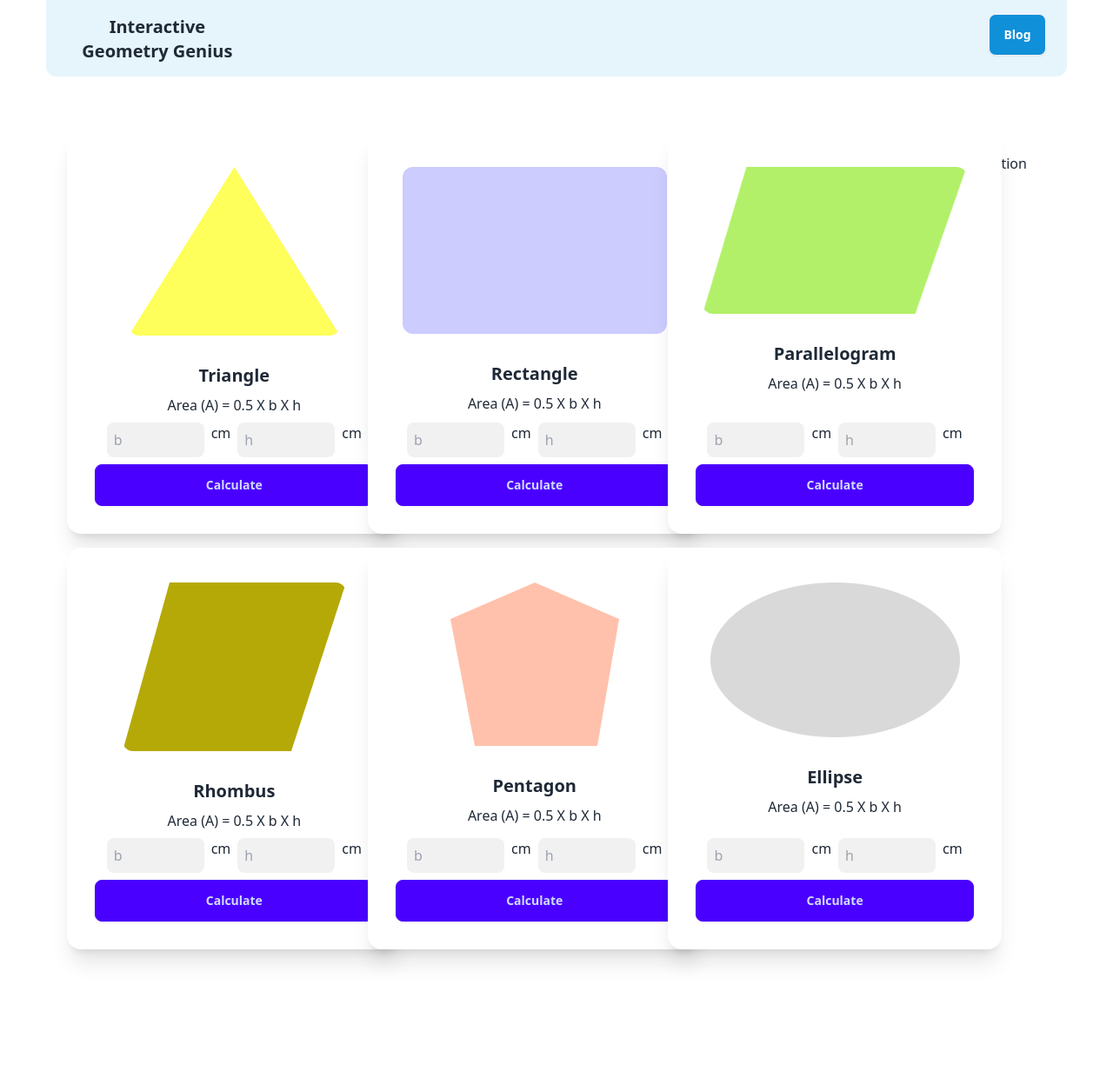
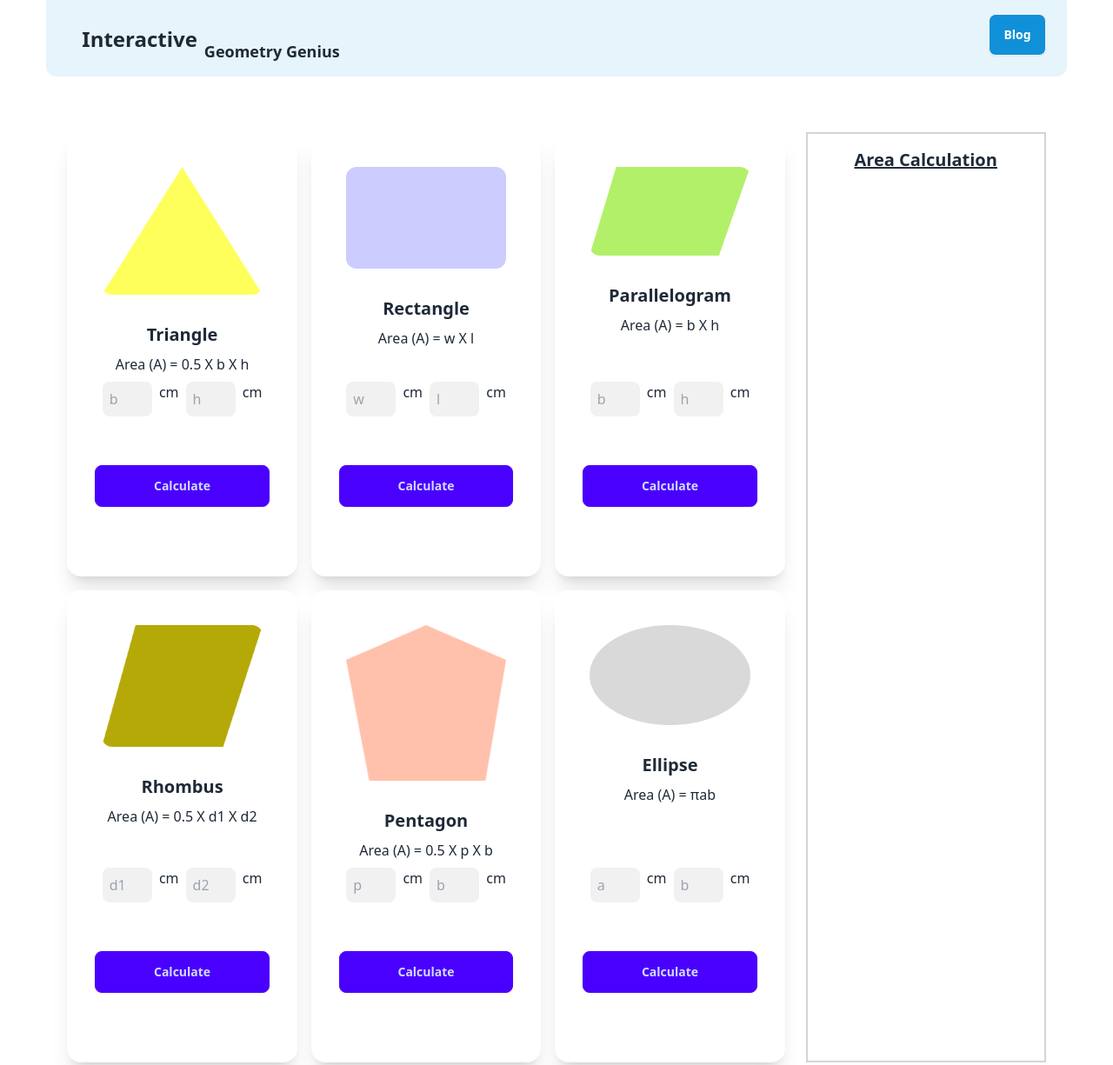
Before and after one commit to NaimoonJannat/Module-25-Geometry-Genius, a plain HTML site: page index.html in a window 1280 px wide. Shown: the part 32-1257 px from the top of the page at 87% size. Before the commit the page ends 1188 px from the top, so only its background shows below. Drawn offline with nearby package versions, Linux system fonts and the light colour scheme.

Commit message:
Design completed

```diff
--- a/index.html
+++ b/index.html
@@ -13,17 +13,11 @@
     <header>
         <div class="navbar bg-[#1090D81A] rounded-xl w-11/12 p-6 my-6 mx-auto">
             <div class="navbar-start">
-                <div class="dropdown">
-                    <div tabindex="0" role="button" class="btn btn-ghost lg:hidden">
-                        <svg xmlns="http://www.w3.org/2000/svg" class="h-5 w-5" fill="none" viewBox="0 0 24 24"
-                            stroke="currentColor">
-                            <path stroke-linecap="round" stroke-linejoin="round" stroke-width="2"
-                                d="M4 6h16M4 12h8m-8 6h16" />
-                        </svg>
-                    </div>
+                <div >
+                    <p class="btn btn-ghost text-lg h-7"><span class="text-2xl font-bold">Interactive</span><br>
+                        Geometry Genius</p>
                 </div>
-                <a class="btn btn-ghost text-xl">Interactive <br>
-                    Geometry Genius</a>
+
             </div>
 
             <div class="navbar-end">
@@ -34,11 +28,12 @@
 
     <main>
         <div class="w-11/12 mx-auto p-6 my-10">
-            <div class="flex">
+            <div class="flex gap-6">
                 <!-- grid cards container  -->
-                <div class="grid grid-cols-3 gap-4">
+                <div class="grid grid-cols-3 gap-4 w-3/4">
+
                     <!-- first card  -->
-                    <div class="card w-96 bg-base-100 shadow-xl">
+                    <div class="card bg-base-100 shadow-xl">
                         <figure class="px-10 pt-10">
                             <img src="./images/triangle.png" alt="triangle" class="rounded-xl" />
                         </figure>
@@ -52,18 +47,37 @@
                                 <p>cm</p>
                             </div>
                             <div class="card-actions w-full">
-                                <button class="btn btn-primary w-full">Calculate</button>
+                                <button class="btn btn-primary w-full my-12">Calculate</button>
                             </div>
                         </div>
                     </div>
                     <!-- second card  -->
-                    <div class="card w-96 bg-base-100 shadow-xl">
+                    <div class="card bg-base-100 shadow-xl">
                         <figure class="px-10 pt-10">
                             <img src="./images/rectangle.png" alt="rectangle" class="rounded-xl" />
                         </figure>
                         <div class="card-body items-center text-center">
                             <h2 class="card-title">Rectangle</h2>
-                            <p>Area (A) = 0.5 X b X h</p>
+                            <p>Area (A) = w X l</p>
+                            <div class="flex gap-2 w-11/12">
+                                <input type="text" placeholder="w" class="w-1/2 p-2 bg-[#F1F1F1] rounded-lg">
+                                <p>cm</p>
+                                <input type="text" placeholder="l" class="w-1/2 p-2 bg-[#F1F1F1] rounded-lg">
+                                <p>cm</p>
+                            </div>
+                            <div class="card-actions w-full">
+                                <button class="btn btn-primary my-12 w-full">Calculate</button>
+                            </div>
+                        </div>
+                    </div>
+                    <!-- third card  -->
+                    <div class="card bg-base-100 shadow-xl">
+                        <figure class="px-10 pt-10">
+                            <img src="./images/parallelogram.png" alt="parallelogram" class="rounded-xl" />
+                        </figure>
+                        <div class="card-body items-center text-center">
+                            <h2 class="card-title">Parallelogram</h2>
+                            <p>Area (A) = b X h</p>
                             <div class="flex gap-2 w-11/12">
                                 <input type="text" placeholder="b" class="w-1/2 p-2 bg-[#F1F1F1] rounded-lg">
                                 <p>cm</p>
@@ -71,91 +85,72 @@
                                 <p>cm</p>
                             </div>
                             <div class="card-actions w-full">
-                                <button class="btn btn-primary w-full">Calculate</button>
-                            </div>
-                        </div>
-                    </div>
-                    <!-- third card  -->
-                    <div class="card w-96 bg-base-100 shadow-xl">
-                        <figure class="px-10 pt-10">
-                            <img src="./images/parallelogram.png" alt="parallelogram" class="rounded-xl" />
-                        </figure>
-                        <div class="card-body items-center text-center">
-                            <h2 class="card-title">Parallelogram</h2>
-                            <p>Area (A) = 0.5 X b X h</p>
-                            <div class="flex gap-2 w-11/12">
-                                <input type="text" placeholder="b" class="w-1/2 p-2 bg-[#F1F1F1] rounded-lg">
-                                <p>cm</p>
-                                <input type="text" placeholder="h" class="w-1/2 p-2 bg-[#F1F1F1] rounded-lg">
-                                <p>cm</p>
-                            </div>
-                            <div class="card-actions w-full">
-                                <button class="btn btn-primary w-full">Calculate</button>
+                                <button class="btn my-12 btn-primary w-full">Calculate</button>
                             </div>
                         </div>
                     </div>
                     <!-- fourth card  -->
-                    <div class="card w-96 bg-base-100 shadow-xl">
+                    <div class="card bg-base-100 shadow-xl">
                         <figure class="px-10 pt-10">
                             <img src="./images/rhombus.png" alt="Rhombus" class="rounded-xl" />
                         </figure>
                         <div class="card-body items-center text-center">
                             <h2 class="card-title">Rhombus</h2>
-                            <p>Area (A) = 0.5 X b X h</p>
+                            <p>Area (A) = 0.5 X d1 X d2</p>
                             <div class="flex gap-2 w-11/12">
-                                <input type="text" placeholder="b" class="w-1/2 p-2 bg-[#F1F1F1] rounded-lg">
+                                <input type="text" placeholder="d1" class="w-1/2 p-2 bg-[#F1F1F1] rounded-lg">
                                 <p>cm</p>
-                                <input type="text" placeholder="h" class="w-1/2 p-2 bg-[#F1F1F1] rounded-lg">
+                                <input type="text" placeholder="d2" class="w-1/2 p-2 bg-[#F1F1F1] rounded-lg">
                                 <p>cm</p>
                             </div>
                             <div class="card-actions w-full">
-                                <button class="btn btn-primary w-full">Calculate</button>
+                                <button class="btn my-12 btn-primary w-full">Calculate</button>
                             </div>
                         </div>
                     </div>
                     <!-- fifth card  -->
-                    <div class="card w-96 bg-base-100 shadow-xl">
+                    <div class="card bg-base-100 shadow-xl">
                         <figure class="px-10 pt-10">
                             <img src="./images/pentagon.png" alt="Pentagon" class="rounded-xl" />
                         </figure>
                         <div class="card-body items-center text-center">
                             <h2 class="card-title">Pentagon</h2>
-                            <p>Area (A) = 0.5 X b X h</p>
+                            <p>Area (A) = 0.5 X p X b</p>
                             <div class="flex gap-2 w-11/12">
+                                <input type="text" placeholder="p" class="w-1/2 p-2 bg-[#F1F1F1] rounded-lg">
+                                <p>cm</p>
                                 <input type="text" placeholder="b" class="w-1/2 p-2 bg-[#F1F1F1] rounded-lg">
-                                <p>cm</p>
-                                <input type="text" placeholder="h" class="w-1/2 p-2 bg-[#F1F1F1] rounded-lg">
                                 <p>cm</p>
                             </div>
                             <div class="card-actions w-full">
-                                <button class="btn btn-primary w-full">Calculate</button>
+                                <button class="btn my-12 btn-primary w-full">Calculate</button>
                             </div>
                         </div>
                     </div>
                     <!-- sixth card  -->
-                    <div class="card w-96 bg-base-100 shadow-xl">
+                    <div class="card bg-base-100 shadow-xl">
                         <figure class="px-10 pt-10">
                             <img src="./images/ellipse.png" alt="ellipse" class="rounded-xl" />
                         </figure>
                         <div class="card-body items-center text-center">
                             <h2 class="card-title">Ellipse</h2>
-                            <p>Area (A) = 0.5 X b X h</p>
+                            <p>Area (A) = &pi;ab</p>
                             <div class="flex gap-2 w-11/12">
+                                <input type="text" placeholder="a" class="w-1/2 p-2 bg-[#F1F1F1] rounded-lg">
+                                <p>cm</p>
                                 <input type="text" placeholder="b" class="w-1/2 p-2 bg-[#F1F1F1] rounded-lg">
-                                <p>cm</p>
-                                <input type="text" placeholder="h" class="w-1/2 p-2 bg-[#F1F1F1] rounded-lg">
                                 <p>cm</p>
                             </div>
                             <div class="card-actions w-full">
-                                <button class="btn btn-primary w-full">Calculate</button>
+                                <button class="btn my-12 btn-primary w-full">Calculate</button>
                             </div>
                         </div>
                     </div>
                 </div>
 
                 <!-- text area  -->
-                <div>
-                    <h1>Area Calculation</h1>
+                <div class="border-2 border-gray-300 w-1/4 p-4 text-center">
+                    <h1 class="text-xl font-bold underline">Area Calculation</h1>
                 </div>
             </div>
 
```
